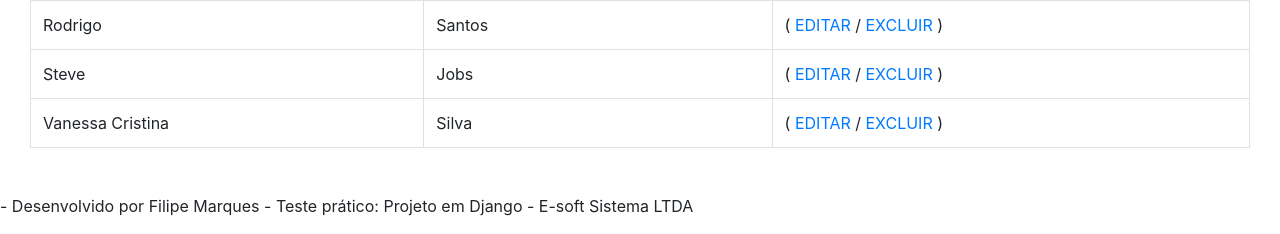
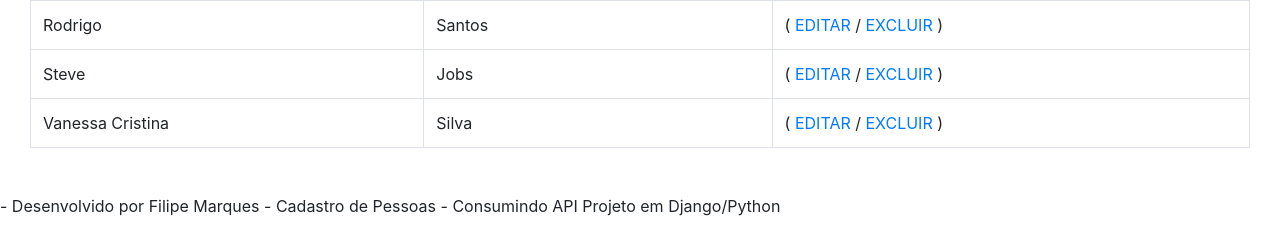
Before and after one commit to FilipeMarx13/projectodev, a Django app: page /listapessoas/ in a window 1280 px wide. Shown: the part 614-848 px from the top of the page. Run offline with Django 3.2, Linux system fonts and the light colour scheme; data comes from the database, SQL or seed files in the repository; some libraries are stand-ins or nearby versions.

Commit message:
Update model-footer.html

```diff
--- a/templates/model-footer.html
+++ b/templates/model-footer.html
@@ -1 +1 @@
-<p> - Desenvolvido por Filipe Marques - Teste prático: Projeto em Django - E-soft Sistema LTDA </p>
+<p> - Desenvolvido por Filipe Marques - Cadastro de Pessoas - Consumindo API Projeto em Django/Python</p>
```
